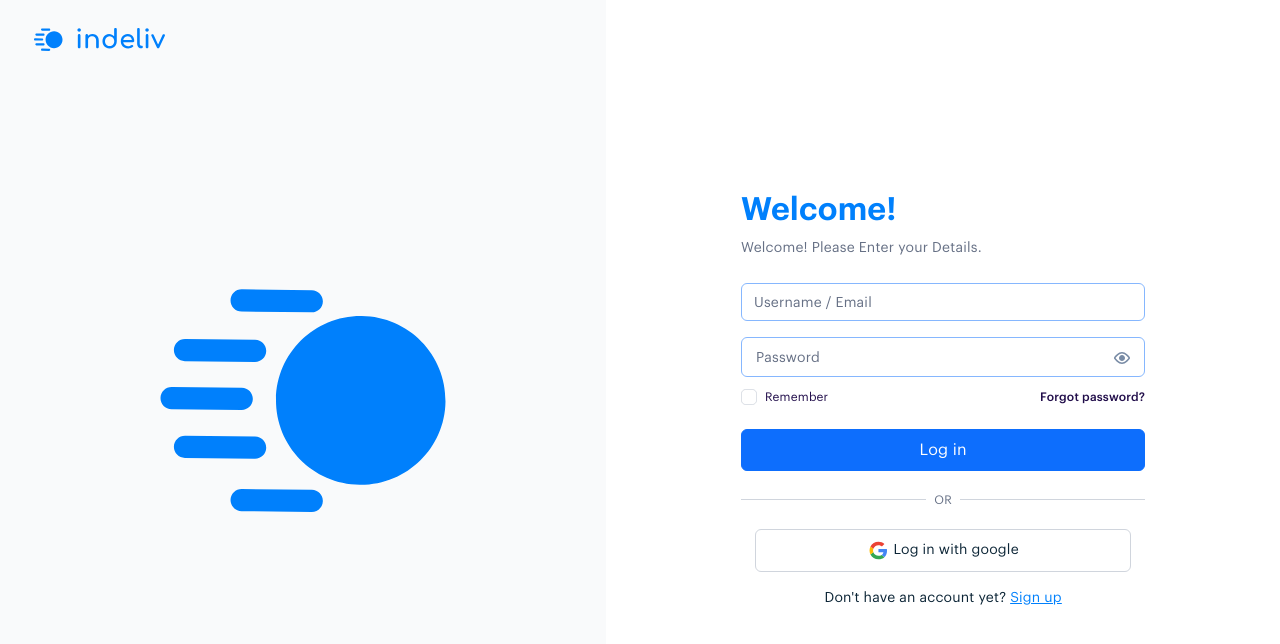
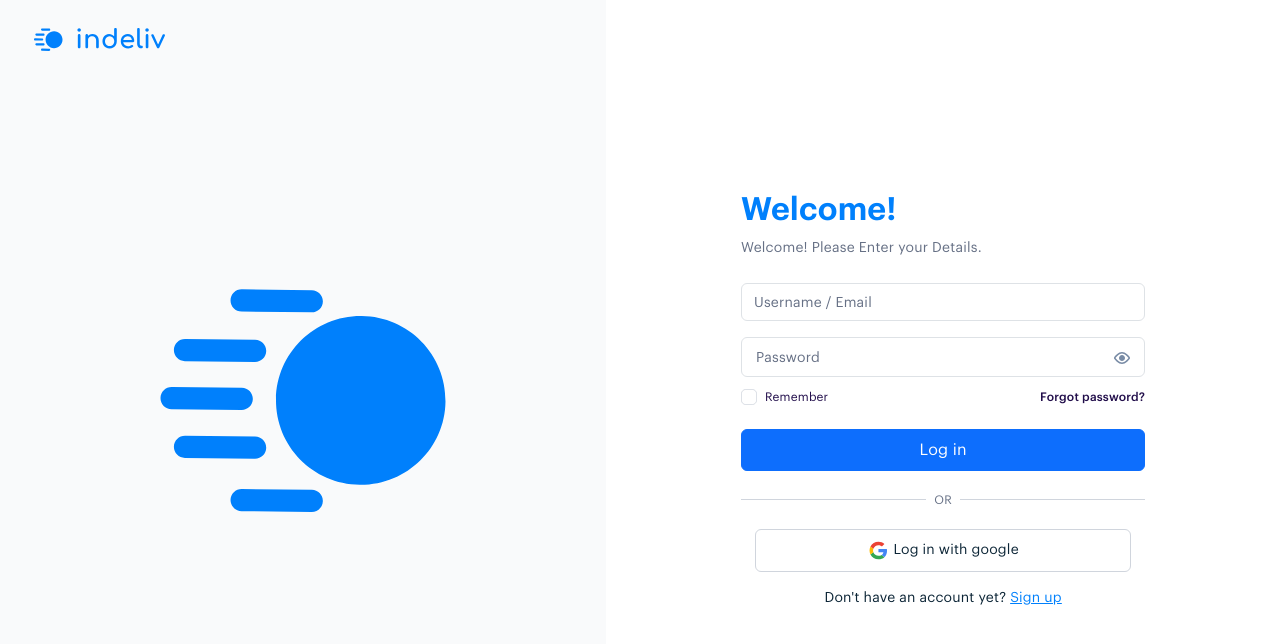
Before and after one commit to ShivamKansalDev/indeliv, a React (Create React App) app: page /login in a window 1280 px wide. Shown: the top 644 px of the page. Built offline with nearby package versions, Linux system fonts and the light colour scheme.

Commit message:
status issue solved

```diff
--- a/src/pages/dashboard/delivery_associate/batchsDelivery/deliveryDetailsTable/DeliveryDetailsTable.tsx
+++ b/src/pages/dashboard/delivery_associate/batchsDelivery/deliveryDetailsTable/DeliveryDetailsTable.tsx
@@ -98,7 +98,7 @@ export function BatchStatusDelivery({ batchStatus }: { batchStatus: string }) {
 
     return (
         <span style={currentStyle}
-            className={`badge rounded-pill fw-medium batch-status align-middle batch-status-badge`}><span className="status_delivery">{batchStatus}</span></span>
+            className={`badge rounded-pill fw-medium d-inline-flex justify-content-center flex-column  batch-status align-middle batch-status-badge`}><span className="status_delivery">{batchStatus}</span></span>
     )
 }
 export default function DeliveryDetailsTable({
--- a/src/pages/dashboard/employees/roles/RolesBody.css
+++ b/src/pages/dashboard/employees/roles/RolesBody.css
@@ -4,7 +4,7 @@
     font-size: 14px !important;
  }
 
- .form-control {
+ .abc {
     box-shadow: none !important;
     border-color: #86b7fe !important;
 
@@ -12,5 +12,4 @@
  .form-control:focus-visible {
     box-shadow: none !important;
     border-color: #86b7fe !important;
-
 }
--- a/src/pages/dashboard/employees/roles/RolesBody.tsx
+++ b/src/pages/dashboard/employees/roles/RolesBody.tsx
@@ -324,7 +324,7 @@ const RolesBody = () => {
                             }}
                           >
                             <input
-                              className="form-control mb-1 w-75 border-0 mt-1"
+                              className="form-control abc mb-1 w-75 border-0 mt-1"
                               type="text"
                               placeholder={role?.name}
                               value={editValue}
@@ -454,7 +454,7 @@ const RolesBody = () => {
                 <>
                   <div className="position-relative">
                     <input
-                      className="form-control mb-3"
+                      className="form-control abc mb-3"
                       type="text"
                       placeholder="Role Name"
                       value={inputValue}
--- a/src/pages/dashboard/employees/users/InformationModal.tsx
+++ b/src/pages/dashboard/employees/users/InformationModal.tsx
@@ -105,9 +105,7 @@ const InformationModal = (props: any) => {
     }, [userDetails]);
 
   return (
-    <Modal show={informationOpen} centered dialogClassName="modal-90w" className="information-modal"
-
-    >
+    <Modal show={informationOpen} centered dialogClassName="modal-90w" className="information-modal">
       <div className="p-3" >
         <div className="modal-header mx-2 px-0 pt-0 pb-2 mb-2">
             <p className="mb-0 fw-semibold mx-0">{(user)? "Employees Information" : "Add Employee"}</p>
@@ -133,7 +131,6 @@ const InformationModal = (props: any) => {
                     style={{ display: 'none' }}
                     onChange={handleFileChange}
                 />
-
                 </Form.Group>
 
             </div>
--- a/src/pages/dashboard/employees/users/employee-detail.scss
+++ b/src/pages/dashboard/employees/users/employee-detail.scss
@@ -400,7 +400,6 @@
   width: 100%; // Full width on mobile devices
 }
 
-
 }
 
 .deactivate-modal {
```
Also changed, not shown: src/pages/dashboard/employees/users/UserBody.tsx (line endings or trailing spaces), 1 other file (tests, documents, lock files or other folders).
